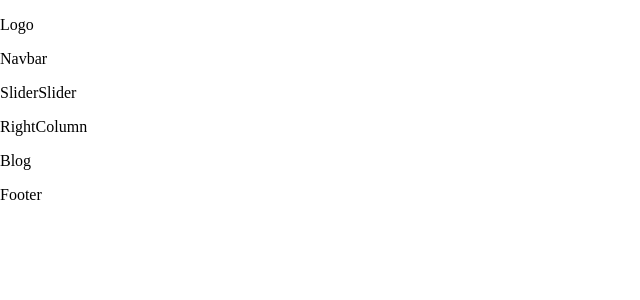
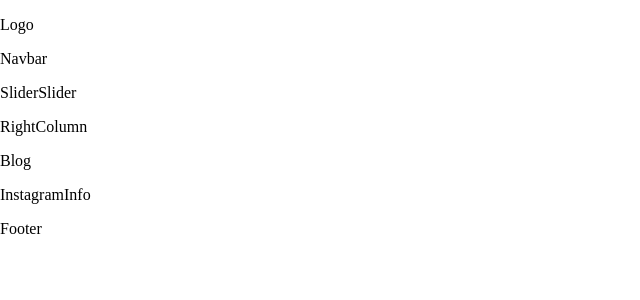
Before and after one commit to DominikaSzu/blog-project, a React (Create React App) app: page / in a window 1280 px wide. Shown: the top 300 px of the page, without its empty margins (0-640 px from the left). Built offline with nearby package versions, Linux system fonts and the light colour scheme.

Commit message:
InstagramInfo component added

```diff
--- a/src/components/App.js
+++ b/src/components/App.js
@@ -4,19 +4,21 @@ import Navbar from './Navbar';
 import Slider from './Slider';
 import RightColumn from './RightColumn';
 import Blog from './Blog';
+import InstagramInfo from './InstagramInfo';
 import Footer from './Footer';
 
 class App extends React.Component {
   render() {
     return (
-    	<React.Fragment>
+    	<Fragment>
 	      <Logo />
 	      <Navbar />
 	      <Slider />
 	      <RightColumn />
 	      <Blog />
+	      <InstagramInfo />
 	      <Footer />
-      	</React.Fragment>
+      	</Fragment>
     )
   }
 }
--- /dev/null
+++ b/src/components/InstagramInfo.js
@@ -0,0 +1,10 @@
+import React from 'react';
+
+class InstagramInfo extends React.Component {
+	render() {
+		return (
+		<p className="lala">InstagramInfo</p>
+	)}
+}
+
+export default InstagramInfo;
```
